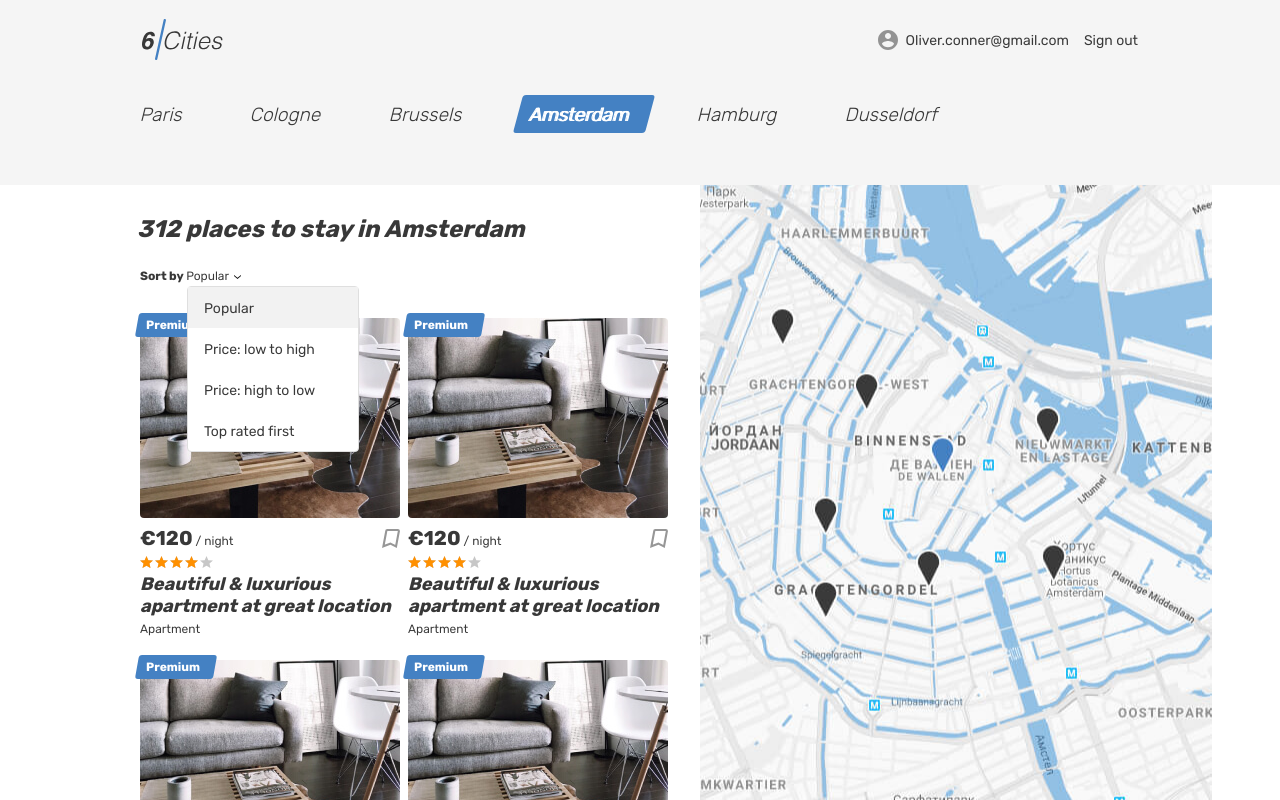
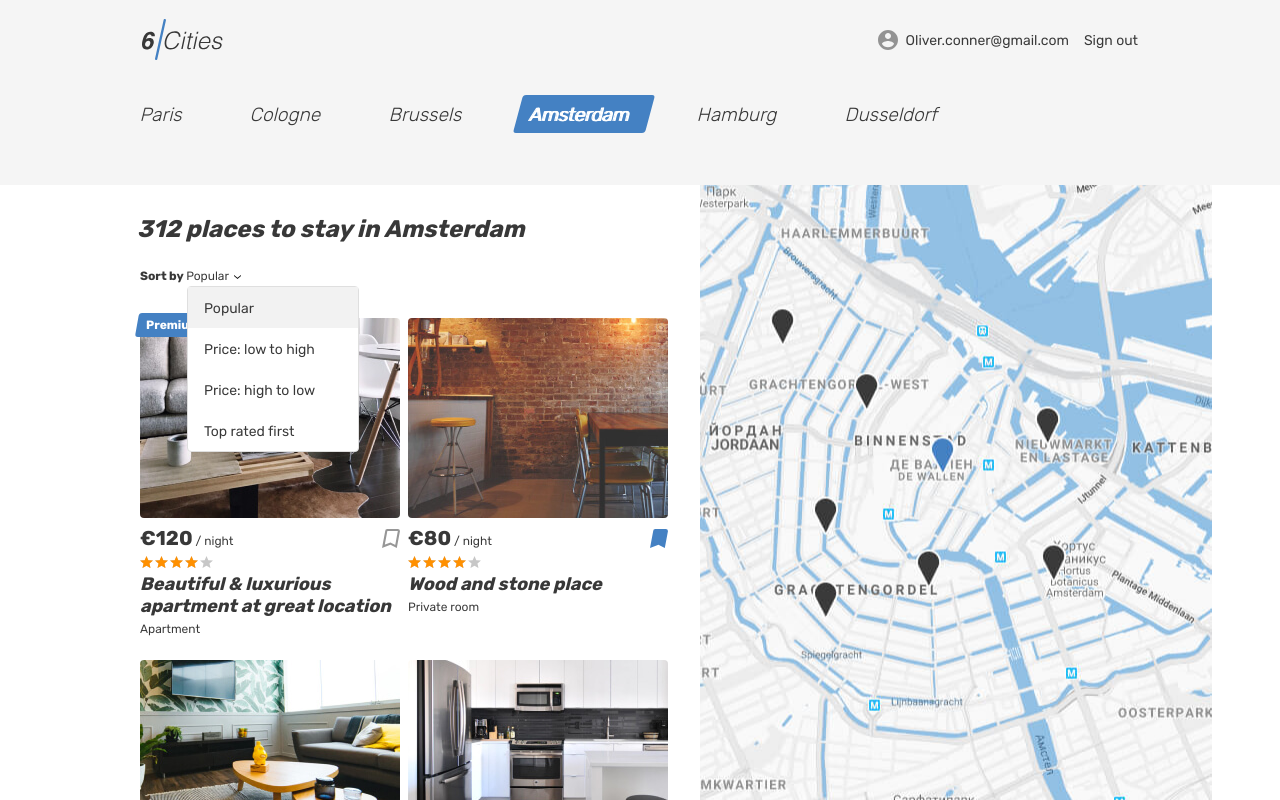
Before and after one commit to extendsnull/1342083-six-cities-8, a React (Create React App) app in the folder project/: page / in a window 1280 px wide. Built offline with nearby package versions, Linux system fonts and the light colour scheme.

Commit message:
Добавляет карточки предложений согласно моковым данным

```diff
--- a/project/src/components/app/app.tsx
+++ b/project/src/components/app/app.tsx
@@ -1,7 +1,12 @@
 import MainScreen from '../main-screen/main-screen';
+import type {OffersPreviews} from '../../types';
 
-function App(): JSX.Element {
-  return <MainScreen />;
+type AppProps = {
+  offers: OffersPreviews;
+}
+
+function App(props: AppProps): JSX.Element {
+  return <MainScreen offers={props.offers} />;
 }
 
 export default App;
--- a/project/src/components/main-screen/main-screen.tsx
+++ b/project/src/components/main-screen/main-screen.tsx
@@ -1,6 +1,12 @@
 import PlaceCard from '../place-card/place-card';
+import type {OffersPreviews} from '../../types';
 
-function MainScreen(): JSX.Element {
+type MainScreenProps = {
+  offers: OffersPreviews;
+}
+
+function MainScreen(props: MainScreenProps): JSX.Element {
+  const {offers} = props;
   return (
     <div className="page page--gray page--main">
       <header className="header">
@@ -90,11 +96,7 @@ function MainScreen(): JSX.Element {
                 </ul>
               </form>
               <div className="cities__places-list places__list tabs__content">
-                <PlaceCard />
-                <PlaceCard />
-                <PlaceCard />
-                <PlaceCard />
-                <PlaceCard />
+                {offers.map((offer) => <PlaceCard key={offer.id} {...offer} />)}
               </div>
             </section>
             <div className="cities__right-section">
--- a/project/src/components/place-card/place-card.tsx
+++ b/project/src/components/place-card/place-card.tsx
@@ -1,21 +1,25 @@
-function PlaceCard(): JSX.Element {
+import type {OfferPreview} from '../../types';
+
+function PlaceCard(props: OfferPreview): JSX.Element {
   return (
     <article className="cities__place-card place-card">
-      <div className="place-card__mark">
-        <span>Premium</span>
-      </div>
+      {props.isPremium && (
+        <div className="place-card__mark">
+          <span>Premium</span>
+        </div>
+      )}
       <div className="cities__image-wrapper place-card__image-wrapper">
         <a href="/">
-          <img className="place-card__image" src="img/apartment-01.jpg" width="260" height="200" alt="" />
+          <img className="place-card__image" src={props.previewImage} width="260" height="200" alt="" />
         </a>
       </div>
       <div className="place-card__info">
         <div className="place-card__price-wrapper">
           <div className="place-card__price">
-            <b className="place-card__price-value">&euro;120</b>
+            <b className="place-card__price-value">&euro;{props.price}</b>
             <span className="place-card__price-text">&nbsp;&#47;&nbsp;night</span>
           </div>
-          <button className="place-card__bookmark-button button" type="button">
+          <button className={`place-card__bookmark-button ${props.isFavorite ? 'place-card__bookmark-button--active' : ''} button`} type="button">
             <svg className="place-card__bookmark-icon" width="18" height="19">
               <use xlinkHref="#icon-bookmark"></use>
             </svg>
@@ -29,9 +33,9 @@ function PlaceCard(): JSX.Element {
           </div>
         </div>
         <h2 className="place-card__name">
-          <a href="/">Beautiful &amp; luxurious apartment at great location</a>
+          <a href="/">{props.title}</a>
         </h2>
-        <p className="place-card__type">Apartment</p>
+        <p className="place-card__type">{props.type}</p>
       </div>
     </article>
   );
--- a/project/src/index.tsx
+++ b/project/src/index.tsx
@@ -1,9 +1,64 @@
 import React from 'react';
 import ReactDOM from 'react-dom';
 import App from './components/app/app';
+import {OfferType} from './const';
+import type {OfferPreview} from './types';
+
+const offers: OfferPreview[] = [
+  {
+    id: 0,
+    isFavorite: false,
+    isPremium: true,
+    previewImage: 'img/apartment-01.jpg',
+    price: 120,
+    rating: 4,
+    title: 'Beautiful & luxurious apartment at great location',
+    type: OfferType.Apartament,
+  },
+  {
+    id: 1,
+    isFavorite: true,
+    isPremium: false,
+    previewImage: 'img/room.jpg',
+    price: 80,
+    rating: 4,
+    title: 'Wood and stone place',
+    type: OfferType.Private,
+  },
+  {
+    id: 2,
+    isFavorite: false,
+    isPremium: false,
+    previewImage: 'img/apartment-02.jpg',
+    price: 132,
+    rating: 4,
+    title: 'Canal View Prinsengracht',
+    type: OfferType.Apartament,
+  },
+  {
+    id: 3,
+    isFavorite: false,
+    isPremium: false,
+    previewImage: 'img/apartment-03.jpg',
+    price: 180,
+    rating: 5,
+    title: 'Nice, cozy, warm big bed apartment',
+    type: OfferType.Apartament,
+  },
+  {
+    id: 4,
+    isFavorite: true,
+    isPremium: false,
+    previewImage: 'img/room.jpg',
+    price: 80,
+    rating: 4,
+    title: 'Wood and stone place',
+    type: OfferType.Private,
+  },
+];
 
 ReactDOM.render(
   <React.StrictMode>
-    <App />
+    <App offers={offers} />
   </React.StrictMode>,
   document.getElementById('root'));
```
